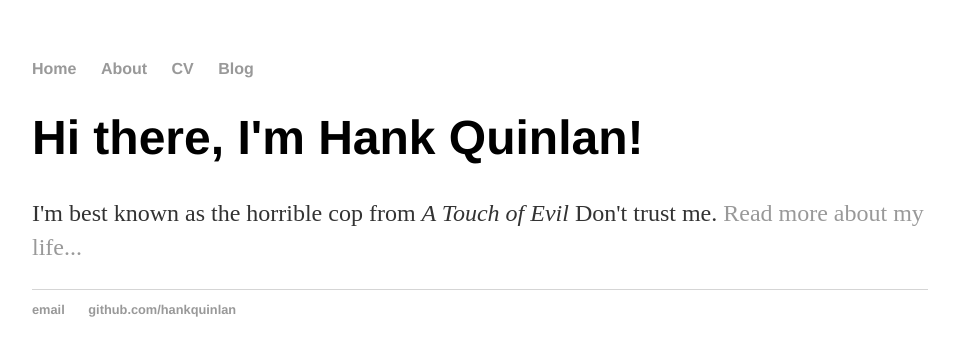
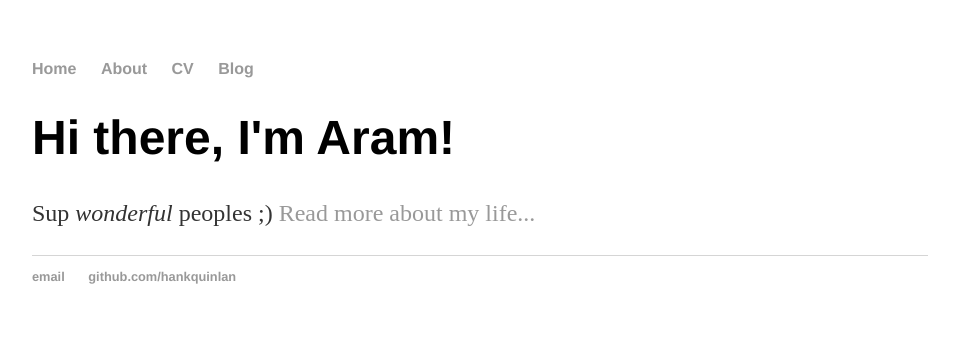
Before and after one commit to EbTech/EbTech.github.io, a Jekyll site: the page built from index.html, in a window 1280 px wide. Shown: the top 356 px of the page, without its empty margins (160-1119 px from the left). Built offline with Jekyll 4.4.1, drawn with Linux system fonts in a browser that asks for light colours.

Commit message:
Update index.html

```diff
--- a/index.html
+++ b/index.html
@@ -1,29 +1,8 @@
-<!DOCTYPE html>
-<html>
-	<head>
-		<title>Aram Ebtekar, Mad Scientist</title>
-		<link rel="stylesheet" type="text/css" href="/css/main.css">
-	</head>
-	<body>
-		<nav>
-    		<ul>
-        		<li><a href="/">Home</a></li>
-	        	<li><a href="/about">About</a></li>
-        		<li><a href="/cv">CV</a></li>
-        		<li><a href="/blog">Blog</a></li>
-    		</ul>
-		</nav>
-		<div class="container">
-    		<div class="blurb">
-        		<h1>Hi there, I'm Hank Quinlan!</h1>
-				<p>I'm best known as the horrible cop from <em>A Touch of Evil</em> Don't trust me. <a href="/about">Read more about my life...</a></p>
-    		</div><!-- /.blurb -->
-		</div><!-- /.container -->
-		<footer>
-    		<ul>
-        		<li><a href="mailto:hankquinlanhub@gmail.com">email</a></li>
-        		<li><a href="https://github.com/hankquinlan">github.com/hankquinlan</a></li>
-			</ul>
-		</footer>
-	</body>
-</html>
+---
+layout: default
+title: Aram Ebtekar, Mad Scientist
+---
+<div class="blurb">
+	<h1>Hi there, I'm Aram!</h1>
+	<p>Sup <em>wonderful</em> peoples ;) <a href="/about">Read more about my life...</a></p>
+</div><!-- /.blurb -->
```
